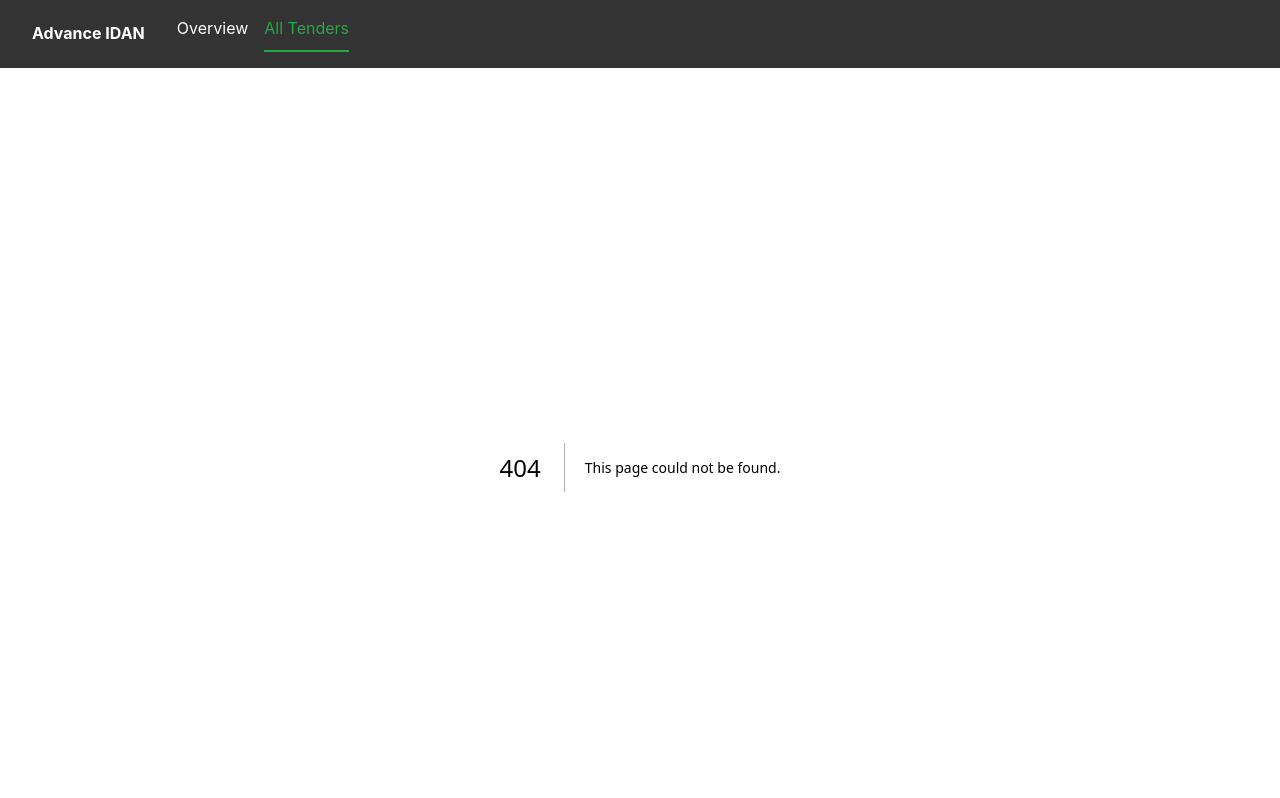
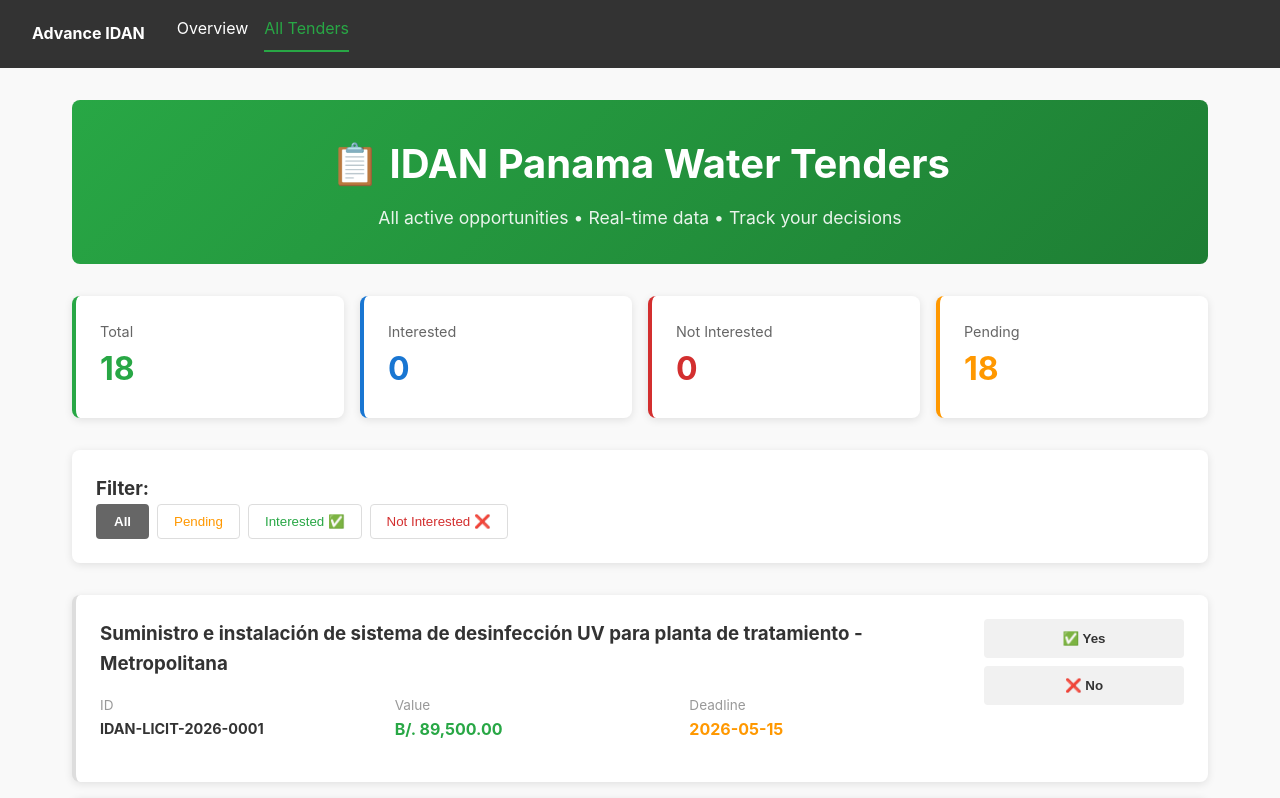
Before and after one commit to MbethencourtM4X/advance-research, a Next.js app: page /tenders in a window 1280 px wide. Before the commit this address had no page. Shown: the top 798 px of the page. Built offline with nearby package versions, Linux system fonts and the light colour scheme.

Commit message:
📄 Full tenders page: decision tracker, filtering, IDAN links

```diff
--- /dev/null
+++ b/app/tenders/layout.js
@@ -0,0 +1,7 @@
+export const metadata = {
+  title: 'All Tenders - Advance IDAN',
+};
+
+export default function TendersLayout({ children }) {
+  return children;
+}
--- /dev/null
+++ b/app/tenders/page.js
@@ -0,0 +1,201 @@
+'use client';
+
+import { useState, useEffect } from 'react';
+
+export default function TendersPage() {
+  const [tenders, setTenders] = useState([]);
+  const [decisions, setDecisions] = useState({});
+  const [loading, setLoading] = useState(true);
+  const [filter, setFilter] = useState('all');
+
+  useEffect(() => {
+    fetch('/idan-tenders-live.json')
+      .then(res => res.json())
+      .then(data => {
+        setTenders(data.tenders || []);
+        setLoading(false);
+      })
+      .catch(err => {
+        console.error('Error:', err);
+        setLoading(false);
+      });
+
+    const saved = localStorage.getItem('tender-decisions');
+    if (saved) setDecisions(JSON.parse(saved));
+  }, []);
+
+  const toggleDecision = (id, decision) => {
+    const updated = { ...decisions };
+    updated[id] = updated[id] === decision ? null : decision;
+    setDecisions(updated);
+    localStorage.setItem('tender-decisions', JSON.stringify(updated));
+  };
+
+  const filtered = tenders.filter(t => {
+    if (filter === 'yes') return decisions[t.id] === 'yes';
+    if (filter === 'no') return decisions[t.id] === 'no';
+    if (filter === 'pending') return !decisions[t.id];
+    return true;
+  });
+
+  const stats = {
+    total: tenders.length,
+    interested: Object.values(decisions).filter(d => d === 'yes').length,
+    notInterested: Object.values(decisions).filter(d => d === 'no').length,
+    pending: tenders.length - Object.keys(decisions).length
+  };
+
+  return (
+    <main style={{ padding: '2rem', maxWidth: '1200px', margin: '0 auto' }}>
+      <header style={{
+        background: 'linear-gradient(135deg, #28a745 0%, #1e7e34 100%)',
+        color: 'white',
+        padding: '2rem',
+        borderRadius: '8px',
+        marginBottom: '2rem'
+      }}>
+        <h1>📋 IDAN Panama Water Tenders</h1>
+        <p>All active opportunities • Real-time data • Track your decisions</p>
+      </header>
+
+      <div style={{
+        display: 'grid',
+        gridTemplateColumns: 'repeat(auto-fit, minmax(150px, 1fr))',
+        gap: '1rem',
+        marginBottom: '2rem'
+      }}>
+        <div style={{ background: 'white', padding: '1.5rem', borderRadius: '8px', borderLeft: '4px solid #28a745', boxShadow: '0 2px 8px rgba(0,0,0,0.1)' }}>
+          <div style={{ color: '#666', fontSize: '0.9rem' }}>Total</div>
+          <div style={{ fontSize: '2rem', fontWeight: 'bold', color: '#28a745' }}>{stats.total}</div>
+        </div>
+        <div style={{ background: 'white', padding: '1.5rem', borderRadius: '8px', borderLeft: '4px solid #1976d2', boxShadow: '0 2px 8px rgba(0,0,0,0.1)' }}>
+          <div style={{ color: '#666', fontSize: '0.9rem' }}>Interested</div>
+          <div style={{ fontSize: '2rem', fontWeight: 'bold', color: '#1976d2' }}>{stats.interested}</div>
+        </div>
+        <div style={{ background: 'white', padding: '1.5rem', borderRadius: '8px', borderLeft: '4px solid #d32f2f', boxShadow: '0 2px 8px rgba(0,0,0,0.1)' }}>
+          <div style={{ color: '#666', fontSize: '0.9rem' }}>Not Interested</div>
+          <div style={{ fontSize: '2rem', fontWeight: 'bold', color: '#d32f2f' }}>{stats.notInterested}</div>
+        </div>
+        <div style={{ background: 'white', padding: '1.5rem', borderRadius: '8px', borderLeft: '4px solid #ff9800', boxShadow: '0 2px 8px rgba(0,0,0,0.1)' }}>
+          <div style={{ color: '#666', fontSize: '0.9rem' }}>Pending</div>
+          <div style={{ fontSize: '2rem', fontWeight: 'bold', color: '#ff9800' }}>{stats.pending}</div>
+        </div>
+      </div>
+
+      <div style={{
+        background: 'white',
+        padding: '1.5rem',
+        borderRadius: '8px',
+        marginBottom: '2rem',
+        boxShadow: '0 2px 8px rgba(0,0,0,0.1)'
+      }}>
+        <h3>Filter:</h3>
+        <div style={{ display: 'flex', gap: '0.5rem', flexWrap: 'wrap' }}>
+          {[
+            { v: 'all', l: 'All', c: '#666' },
+            { v: 'pending', l: 'Pending', c: '#ff9800' },
+            { v: 'yes', l: 'Interested ✅', c: '#28a745' },
+            { v: 'no', l: 'Not Interested ❌', c: '#d32f2f' }
+          ].map(f => (
+            <button
+              key={f.v}
+              onClick={() => setFilter(f.v)}
+              style={{
+                padding: '0.5rem 1rem',
+                border: filter === f.v ? `2px solid ${f.c}` : '1px solid #ddd',
+                background: filter === f.v ? f.c : 'white',
+                color: filter === f.v ? 'white' : f.c,
+                borderRadius: '4px',
+                cursor: 'pointer',
+                fontWeight: filter === f.v ? 'bold' : 'normal'
+              }}
+            >
+              {f.l}
+            </button>
+          ))}
+        </div>
+      </div>
+
+      {loading ? (
+        <p>Loading...</p>
+      ) : filtered.length > 0 ? (
+        <div style={{ display: 'grid', gap: '1rem' }}>
+          {filtered.map(tender => (
+            <div key={tender.id} style={{
+              background: 'white',
+              padding: '1.5rem',
+              borderRadius: '8px',
+              boxShadow: '0 2px 8px rgba(0,0,0,0.1)',
+              borderLeft: decisions[tender.id] === 'yes' ? '4px solid #28a745' : decisions[tender.id] === 'no' ? '4px solid #d32f2f' : '4px solid #ddd'
+            }}>
+              <div style={{ display: 'grid', gridTemplateColumns: '1fr 200px', gap: '1rem', alignItems: 'start' }}>
+                <div>
+                  <h3 style={{ margin: '0 0 1rem 0', color: '#333' }}>{tender.title}</h3>
+                  <div style={{ display: 'grid', gridTemplateColumns: 'repeat(auto-fit, minmax(120px, 1fr))', gap: '1rem', marginBottom: '1rem' }}>
+                    <div>
+                      <div style={{ color: '#999', fontSize: '0.85rem' }}>ID</div>
+                      <div style={{ fontWeight: 'bold', fontSize: '0.9rem' }}>{tender.id}</div>
+                    </div>
+                    <div>
+                      <div style={{ color: '#999', fontSize: '0.85rem' }}>Value</div>
+                      <div style={{ fontWeight: 'bold', color: '#28a745' }}>{tender.estimated_value}</div>
+                    </div>
+                    <div>
+                      <div style={{ color: '#999', fontSize: '0.85rem' }}>Deadline</div>
+                      <div style={{ fontWeight: 'bold', color: '#ff9800' }}>{tender.deadline}</div>
+                    </div>
+                  </div>
+                  {tender.url && (
+                    <a href={tender.url} target="_blank" rel="noopener noreferrer" style={{
+                      display: 'inline-block',
+                      padding: '0.5rem 1rem',
+                      background: '#1976d2',
+                      color: 'white',
+                      textDecoration: 'none',
+                      borderRadius: '4px',
+                      fontSize: '0.9rem'
+                    }}>
+                      → View on IDAN Portal
+                    </a>
+                  )}
+                </div>
+                <div style={{ display: 'flex', gap: '0.5rem', flexDirection: 'column' }}>
+                  <button
+                    onClick={() => toggleDecision(tender.id, 'yes')}
+                    style={{
+                      padding: '0.75rem 1rem',
+                      background: decisions[tender.id] === 'yes' ? '#28a745' : '#f1f1f1',
+                      color: decisions[tender.id] === 'yes' ? 'white' : '#333',
+                      border: 'none',
+                      borderRadius: '4px',
+                      cursor: 'pointer',
+                      fontWeight: 'bold'
+                    }}
+                  >
+                    ✅ Yes
+                  </button>
+                  <button
+                    onClick={() => toggleDecision(tender.id, 'no')}
+                    style={{
+                      padding: '0.75rem 1rem',
+                      background: decisions[tender.id] === 'no' ? '#d32f2f' : '#f1f1f1',
+                      color: decisions[tender.id] === 'no' ? 'white' : '#333',
+                      border: 'none',
+                      borderRadius: '4px',
+                      cursor: 'pointer',
+                      fontWeight: 'bold'
+                    }}
+                  >
+                    ❌ No
+                  </button>
+                </div>
+              </div>
+            </div>
+          ))}
+        </div>
+      ) : (
+        <p style={{ color: '#666', textAlign: 'center', padding: '2rem' }}>No tenders match filter</p>
+      )}
+    </main>
+  );
+}
```
